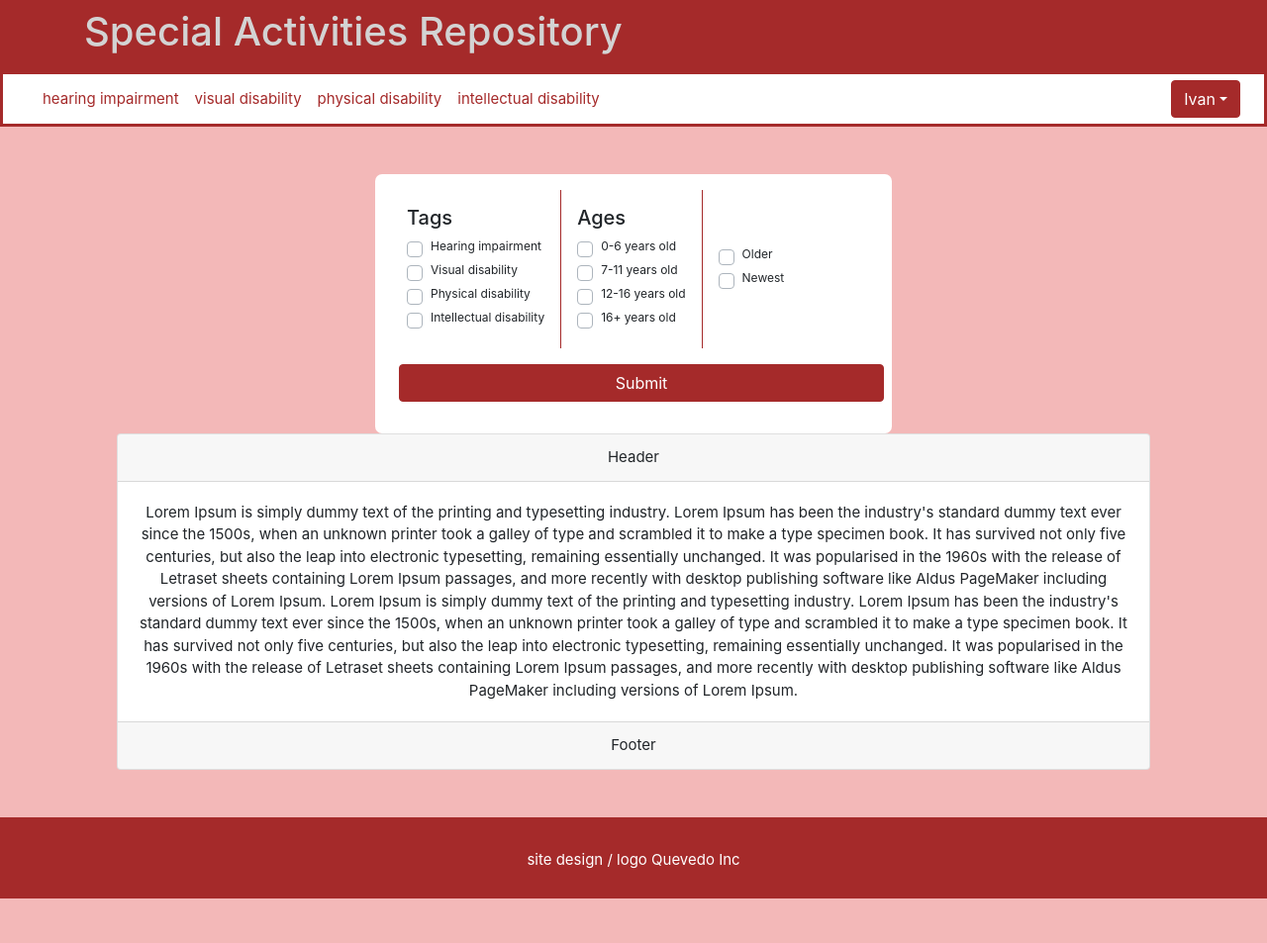
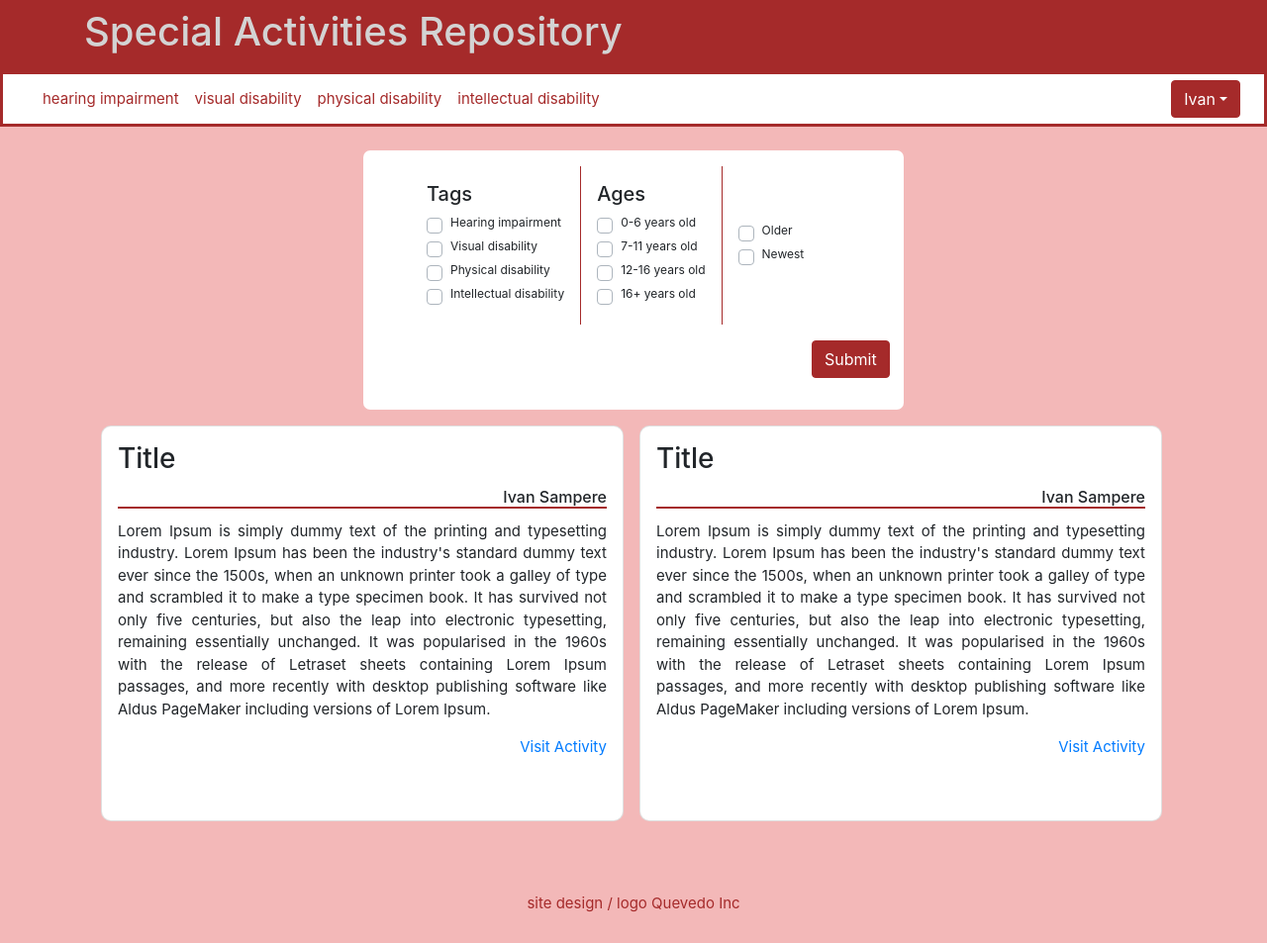
Before and after one commit to IvanSampere/finalProjectCS50, a Flask app: page /content in a window 1280 px wide. Shown: the whole page at 99% size. Before the commit the page ends 908 px from the top, so only its background shows below. Run offline with Flask 2, Linux system fonts and the light colour scheme; a user stored in the database is signed in; some libraries are stand-ins or nearby versions.

Commit message:
login warning, content, my activities, new activity and activity html mades, and their styles

```diff
--- a/app.py
+++ b/app.py
@@ -5,7 +5,6 @@ from flask_session import Session
 from tempfile import mkdtemp
 from werkzeug.security import check_password_hash, generate_password_hash
 from cs50 import SQL
-
 
 
 app = Flask("__name__")
@@ -42,7 +41,7 @@ def login():
         # Check the username exist and the password is correct
         if len(row_user) != 1 or not check_password_hash(row_user[0]['hash'], password):
             flash("Invalid user/email or password")
-            return redirect("/login")
+            return render_template("login.html")
 
         # Keep the data from the session
         session['user_id'] = row_user[0]['id']
@@ -88,8 +87,10 @@ def log_out():
     # redirect to the index
     return redirect("/")
 
+
 @app.route("/content", methods=['GET', 'POST'])
 def content():
+    """ TODO """
     if request.method == 'POST':
         tag = request.form.getlist("tag")
         print(tag[0])
@@ -98,7 +99,26 @@ def content():
         content = request.args.get("q")
         return render_template("content.html")
 
-@app.route("/new_activity", methods=["GET", "POST"])
+
+@app.route("/activity", methods=["GET", "POST"])
+def activity():
+    """ TODO """
+    return render_template("activity.html")
+
+
+@app.route("/my_activities")
+def my_activities():
+    """ TODO """
+    return render_template("my_activities.html")
+
+
+@app.route("/new_activity", methods=['GET', 'POST'])
 def new_activity():
     """ TODO """
-    return "new activity"
+    return render_template("new_activity.html")
+
+
+@app.route("/delete")
+def delete_activity():
+    """ TODO """
+    return "TODO"
--- a/static/styles.css
+++ b/static/styles.css
@@ -1,9 +1,13 @@
 
 main {
-    /* Scroll horizontally as needed */
     overflow-x: auto;
-    /* Center contents */
     text-align: center;
+
+}
+main.container {
+    overflow-x: auto;
+    width: 100%;
+    text-align: left;
 }
 
 body {
@@ -52,9 +56,8 @@ nav {
     width: 100%;
     padding: 32px 12px 12px 12px;
     margin: 0 auto;
-    background-color: brown;
     text-align: center;
-    color:white;
+    color: brown;
 }
 
 .login {
@@ -64,7 +67,7 @@ nav {
     padding: 2rem;
     border-radius: 7px !important;
     box-shadow: 2px 10px brown;
-    margin: 2rem auto 4.3rem auto;
+    margin: 2rem auto 3rem auto;
 
 }
 
@@ -91,7 +94,7 @@ main .btn, main .btn:hover {
     text-align: justify;
     font-size: 12px;
     margin: auto 25%;
-    padding: 1rem;
+    padding: 1rem 3rem;
     background-color: white;
     border-radius: 7px !important;
 
@@ -107,3 +110,57 @@ main .btn, main .btn:hover {
     margin: 2.5rem auto;
     float: left;
 }
+#filter_div #btn_nav {
+    width: auto;
+    margin-left: 90%;
+}
+
+.card {
+    background-color: white;
+    float: left;
+    margin: 1rem 0.5rem;
+    padding: 1rem;
+    width: 33rem;
+    height: 25rem;
+    text-align: justify;
+    border-radius: 10px !important;
+
+}
+.card h6 {
+    text-align: right;
+    border-bottom: 2px solid brown;
+}
+.card-link {
+    text-align: right;
+}
+.card-text {
+    overflow-x: auto;
+}
+
+#activity {
+    text-align: left;
+}
+
+a img {
+    float: right;
+    width: 5rem ;
+    height: 5rem;
+}
+
+.activity_info {
+    margin: auto 25%;
+    width: 50;
+}
+.tags {
+    margin: 1rem 3.5rem;
+}
+.ages {
+    margin: 1rem 3.5rem;
+}
+.short-explanation {
+    margin: 1rem auto;
+}
+#btn_new_activity {
+    width: auto;
+    float: right;
+}
--- a/templates/content.html
+++ b/templates/content.html
@@ -59,16 +59,20 @@
         </form>
     </div>
 
-    <div class="card">
-        <div class="card-header">
-            Header
+    <div class="content_card">
+        <div class="card">
+            <h3 class="card-title">Title</h3>
+            <h6 class="card-title">Ivan Sampere</h6>
+            <p class="card-text">Lorem Ipsum is simply dummy text of the printing and typesetting industry. Lorem Ipsum has been the industry's standard dummy text ever since the 1500s, when an unknown printer took a galley of type and scrambled it to make a type specimen book. It has survived not only five centuries, but also the leap into electronic typesetting, remaining essentially unchanged. It was popularised in the 1960s with the release of Letraset sheets containing Lorem Ipsum passages, and more recently with desktop publishing software like Aldus PageMaker including versions of Lorem Ipsum.</p>
+            <a href="/" class="card-link">Visit Activity</a>
         </div>
-        <div class="card-body" data-spy="scroll" data-target=".navbar" data-offset="50">
-            Lorem Ipsum is simply dummy text of the printing and typesetting industry. Lorem Ipsum has been the industry's standard dummy text ever since the 1500s, when an unknown printer took a galley of type and scrambled it to make a type specimen book. It has survived not only five centuries, but also the leap into electronic typesetting, remaining essentially unchanged. It was popularised in the 1960s with the release of Letraset sheets containing Lorem Ipsum passages, and more recently with desktop publishing software like Aldus PageMaker including versions of Lorem Ipsum.
-            Lorem Ipsum is simply dummy text of the printing and typesetting industry. Lorem Ipsum has been the industry's standard dummy text ever since the 1500s, when an unknown printer took a galley of type and scrambled it to make a type specimen book. It has survived not only five centuries, but also the leap into electronic typesetting, remaining essentially unchanged. It was popularised in the 1960s with the release of Letraset sheets containing Lorem Ipsum passages, and more recently with desktop publishing software like Aldus PageMaker including versions of Lorem Ipsum.
-        </div>
-        <div class="card-footer">
-            Footer
+        <div class="card">
+            <h3 class="card-title">Title</h3>
+            <h6 class="card-title">Ivan Sampere</h6>
+            <p class="card-text">Lorem Ipsum is simply dummy text of the printing and typesetting industry. Lorem Ipsum has been the industry's standard dummy text ever since the 1500s, when an unknown printer took a galley of type and scrambled it to make a type specimen book. It has survived not only five centuries, but also the leap into electronic typesetting, remaining essentially unchanged. It was popularised in the 1960s with the release of Letraset sheets containing Lorem Ipsum passages, and more recently with desktop publishing software like Aldus PageMaker including versions of Lorem Ipsum.</p>
+            <a href="/" class="card-link">Visit Activity</a>
         </div>
     </div>
+
+
 {% endblock %}
--- a/templates/layout.html
+++ b/templates/layout.html
@@ -35,6 +35,7 @@
             <button id="btn_nav" class="nav-item btn dropdown-toggle" data-toggle="dropdown">{{ session.username }}</button>
             <div id="dropdown_user" class="dropdown-menu dropdown-menu-right">
                 <li class="nav-item"><a class="nav-link" href="/new_activity">New Activity</a></li>
+                <li class="nav-item"><a class="nav-link" href="/my_activities">My activities</a></li>
                 <li class="nav-item"><a class="nav-link" href="/log_out">Log out</a></li>
             </div>
         </ul>
@@ -58,8 +59,11 @@
     </header>
     {% endif %}
 
-    <main class="container p-5">
+    <main class="container p-4">
         {% block main %} {% endblock %}
+    </main>
+    <main class="container">
+        {% block new_activity %} {% endblock %}
     </main>
 
     <div class="site-footer--container">
--- a/templates/login.html
+++ b/templates/login.html
@@ -22,11 +22,9 @@
     </form>
 
     <script>
-
         document.addEventListener("DOMContentLoaded", function(){
             validate_inputs()
         });
-
         function validate_inputs()
         {
             all_inputs = true;
--- a/templates/register.html
+++ b/templates/register.html
@@ -1,7 +1,7 @@
 {% extends "layout.html" %}
 
 {% block title %}
-    Login
+    Register
 {% endblock %}
 
 {% block main %}
@@ -36,7 +36,6 @@
     <script>
 
         document.addEventListener("DOMContentLoaded", function(){
-
             validate_inputs()
         });
 
```
Also changed, not shown: templates/activity.html (added, +19 -0 lines), templates/my_activities.html (added, +20 -0 lines), templates/new_activity.html (added, +97 -0 lines), static/trash_can.png (added).
